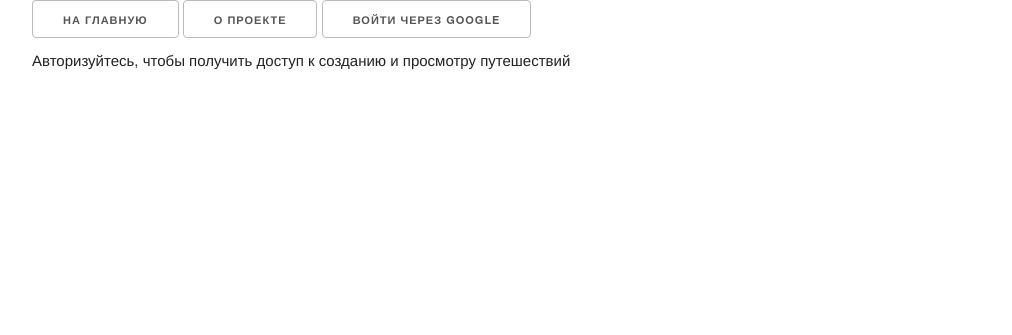
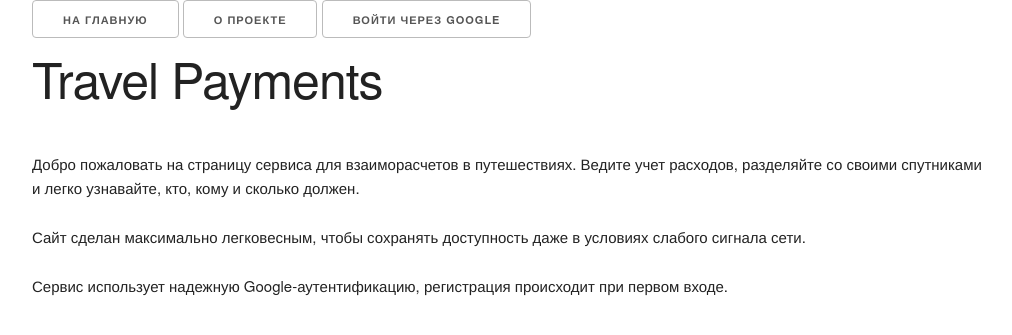
Before and after one commit to miguel-vn/travel_payments_web, a Django app: page / in a window 1280 px wide. Shown: the top 335 px of the page, without its empty margins (128-1140 px from the left). Run offline with Django 3.2, Linux system fonts and the light colour scheme.

Commit message:
Added service description

```diff
--- a/payments_logic/templates/travels_list.html
+++ b/payments_logic/templates/travels_list.html
@@ -17,7 +17,14 @@
             </ul>
         </div>
     {% else %}
-        <p>Авторизуйтесь, чтобы получить доступ к созданию и просмотру путешествий</p>
+        <h1>Travel Payments</h1>
+        <br>
 
+        <p>Добро пожаловать на страницу сервиса для взаиморасчетов в путешествиях.
+            Ведите учет расходов, разделяйте со своими спутниками и легко узнавайте, кто, кому и сколько
+            должен.</p>
+        <p>Сайт сделан максимально легковесным, чтобы сохранять доступность даже в условиях слабого сигнала
+            сети. </p>
+        <p>Сервис использует надежную Google-аутентификацию, регистрация происходит при первом входе.</p>
     {% endif %}
 {% endblock %}
```
